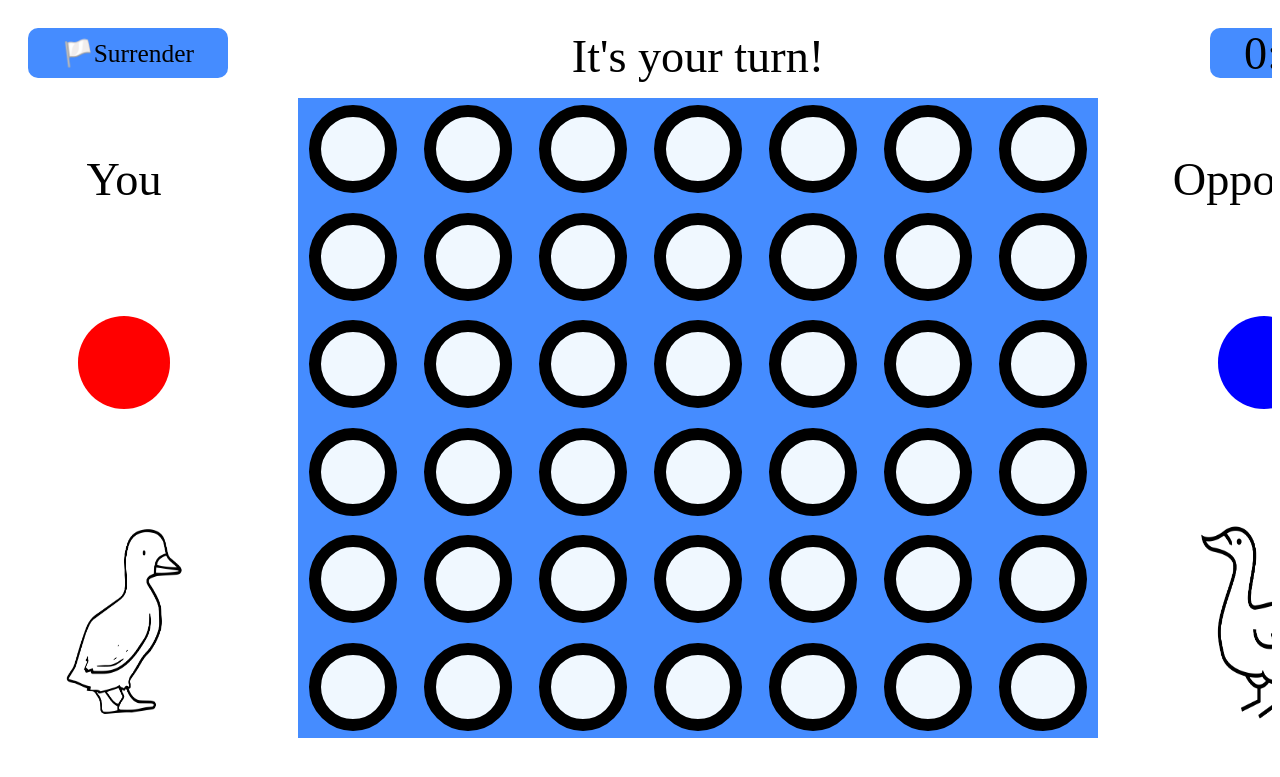
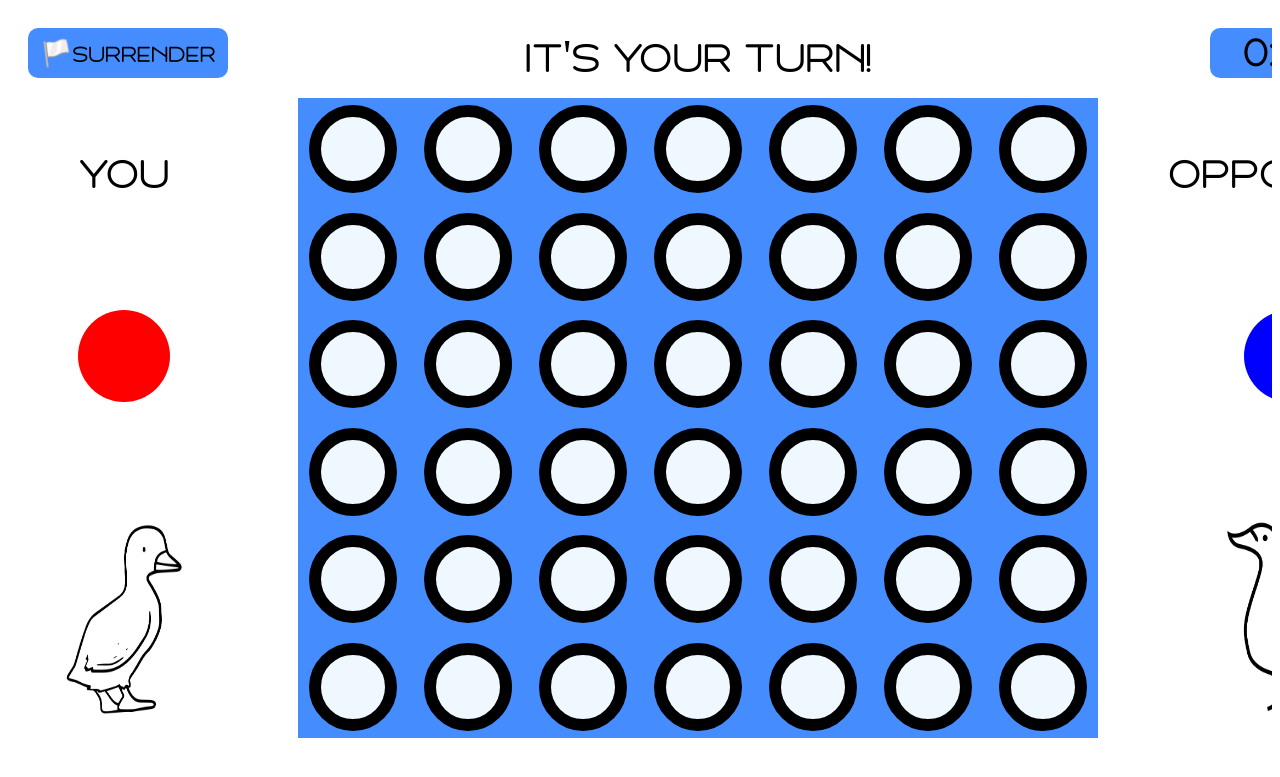
Before and after one commit to tdrAndrei/Connect4, a Node server app: page /game in a window 1280 px wide. Shown: the top 777 px of the page. Run offline with Node 20, Linux system fonts and the light colour scheme; some web fonts are replaced.

Commit message:
Really fix the font issue

```diff
--- a/public/stylesheets/gameScreen.css
+++ b/public/stylesheets/gameScreen.css
@@ -1,4 +1,3 @@
-
 html, body {
     height: 99%;
     font-family: 'Montrelo';
--- a/public/stylesheets/rulesScreen.css
+++ b/public/stylesheets/rulesScreen.css
@@ -1,4 +1,3 @@
-
 html,body{
     font-family:'Montrelo';
     height: 100%;
--- a/public/stylesheets/splashScreen.css
+++ b/public/stylesheets/splashScreen.css
@@ -1,4 +1,3 @@
-
 html,body{
     font-family:'Montrelo';
     height: 97%;
--- a/public/stylesheets/style.css
+++ b/public/stylesheets/style.css
@@ -1,4 +1,4 @@
 @font-face {
     font-family: 'Montrelo';
-    src: url('/pages/Montrelo');
+    src: url('/pages/Montrelo.ttf');
 }
```
